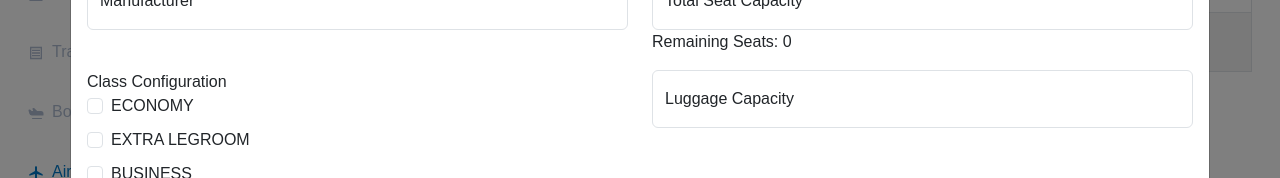
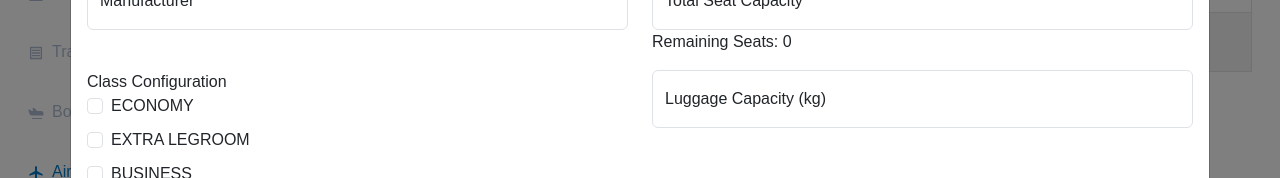
Before and after one commit to theahmadm3/charter-ops, a React (Vite) app: page /admin-aircraft in a window 1280 px wide. Both pictures are taken after a click on the button "Add Aircraft". Shown: the part 216-394 px from the top of the page. Built offline with nearby package versions, Linux system fonts and the light colour scheme; no server answers; a web font is replaced by a local one.

Commit message:
fix for luggage type

```diff
--- a/src/pages/dashboard/admin/aircraft/modal/add-aircraft.jsx
+++ b/src/pages/dashboard/admin/aircraft/modal/add-aircraft.jsx
@@ -306,7 +306,7 @@ function AddAircraft(props) {
                     <BootstrapForm.Group className="mb-3">
                       <FloatingLabel
                         controlId="floatingLuggageCapacity"
-                        label="Luggage Capacity"
+                        label="Luggage Capacity (kg)"
                       >
                         <BootstrapForm.Control
                           type="number"
--- a/src/pages/dashboard/admin/aircraft/modal/edit-aircraft.jsx
+++ b/src/pages/dashboard/admin/aircraft/modal/edit-aircraft.jsx
@@ -326,7 +326,7 @@ function EditAircraft(props) {
                   <BootstrapForm.Group className="mb-3">
                     <FloatingLabel
                       controlId="floatingLuggageCapacity"
-                      label="Luggage Capacity"
+                      label="Luggage Capacity (kg)"
                     >
                       <BootstrapForm.Control
                         type="number"
```
